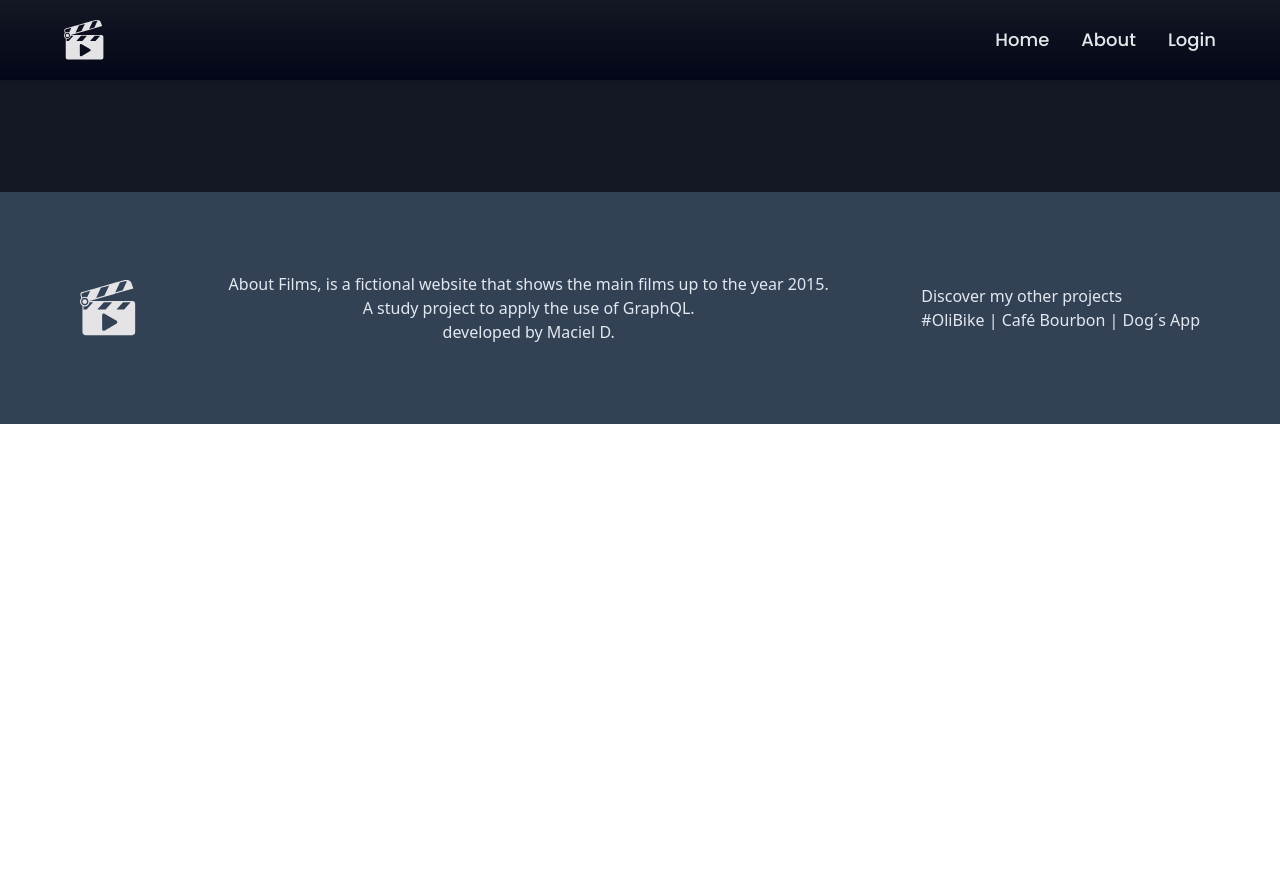
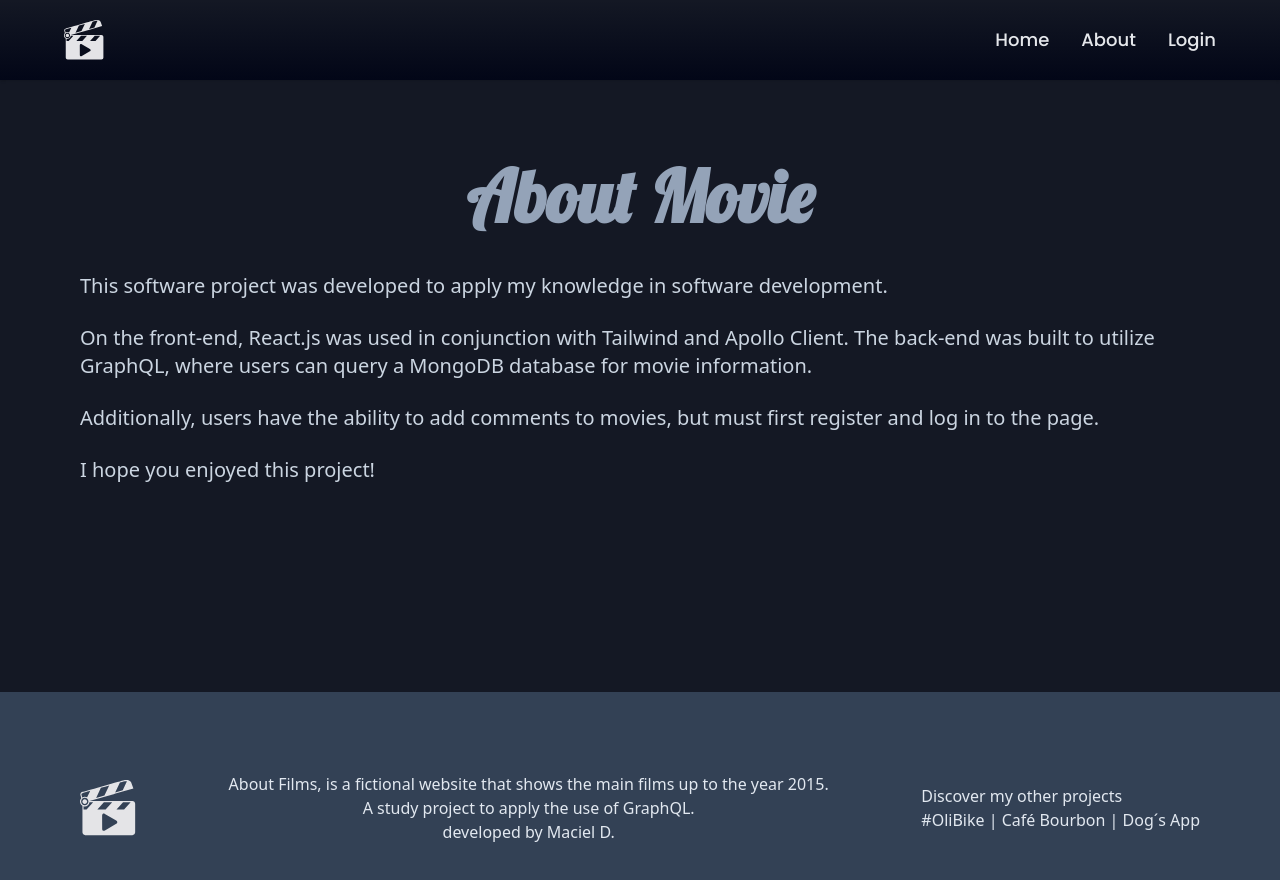
Before and after one commit to MacielDouglas/AboutMovie_GraphQL_Mongo, a React (Vite) app in the folder client/: page /about in a window 1280 px wide. Shown: the top 880 px of the page. Before the commit the page ends 800 px from the top, so only its background shows below. Built offline with nearby package versions, Linux system fonts and the light colour scheme.

Commit message:
Criado página About

```diff
--- a/client/src/App.jsx
+++ b/client/src/App.jsx
@@ -5,6 +5,7 @@ import Home from "./pages/Home";
 import Movie from "./pages/Movie";
 import Search from "./pages/Search";
 import ScrollToTop from "./components/ScrollToTop";
+import About from "./pages/About";
 
 export default function App() {
   return (
@@ -14,6 +15,7 @@ export default function App() {
         <Header />
         <Routes>
           <Route path="/" element={<Home />} />
+          <Route path="/about" element={<About />} />
           <Route path="/movie/:movieSlug/:movieId" element={<Movie />} />
           <Route path="/search/:cast/:directors/:genres" element={<Search />} />
         </Routes>
--- a/client/src/components/Footer.jsx
+++ b/client/src/components/Footer.jsx
@@ -3,7 +3,7 @@ import movie from "../assets/AboutMovie.svg";
 
 export default function Footer() {
   return (
-    <footer className="mt-28 bg-slate-700 text-slate-200">
+    <footer className="mt-14 bg-slate-700 text-slate-200">
       <div className="flex flex-wrap gap-4 justify-center items-center max-w-7xl mx-auto p-20 md:justify-between">
         <Link to="/" className="">
           <img className="w-14" src={movie} alt="image logo" />
--- a/client/src/components/Header.jsx
+++ b/client/src/components/Header.jsx
@@ -63,11 +63,11 @@ export default function Header() {
       {/* Modal para dispositivos móveis */}
       {isModalOpen && (
         <div
-          className="fixed inset-0 bg-black bg-opacity-50 z-50 flex  items-end"
+          className="fixed inset-0 bg-black bg-opacity-50 z-50 flex  justify-end"
           onClick={toggleModal}
         >
-          <div className="bg-white p-4 rounded-lg w-full md:w-1/2 h-full sm:w-1/2">
-            <form onSubmit={handleSubmit} className="flex items-center mb-4">
+          <div className="bg-white p-6 rounded-lg md:w-1/2 h-full sm:w-1/2">
+            <form onSubmit={handleSubmit} className="flex items-center mb-6">
               <input
                 type="text"
                 placeholder="Search movie..."
@@ -79,7 +79,7 @@ export default function Header() {
                 <img src={searchIcon} alt="search" className="w-6" />
               </button>
             </form>
-            <ul className="flex flex-col gap-4">
+            <ul className="flex flex-col gap-4 font-poppins text-xl">
               <li>
                 <Link to="/">Home</Link>
               </li>
--- /dev/null
+++ b/client/src/pages/About.jsx
@@ -0,0 +1,25 @@
+export default function About() {
+  return (
+    <div className="py-20 px-4 max-w-6xl mx-auto mb-32">
+      <h1 className="text-7xl text-center font-bold mb-10 text-cor_button font-lobster text-slate-400">
+        About Movie
+      </h1>
+      <div className="text-xl flex flex-col gap-6 text-slate-300">
+        <p>
+          This software project was developed to apply my knowledge in software
+          development.
+        </p>
+        <p>
+          On the front-end, React.js was used in conjunction with Tailwind and
+          Apollo Client. The back-end was built to utilize GraphQL, where users
+          can query a MongoDB database for movie information.
+        </p>
+        <p>
+          Additionally, users have the ability to add comments to movies, but
+          must first register and log in to the page.
+        </p>
+        <p>I hope you enjoyed this project!</p>
+      </div>
+    </div>
+  );
+}
--- a/client/src/pages/Home.jsx
+++ b/client/src/pages/Home.jsx
@@ -70,7 +70,10 @@ export default function Home() {
   return (
     <div className="-mt-24">
       <WelcomeSection movies={movies} />
-      <div className="max-w-6xl mx-auto mt-36">
+      <div className="max-w-6xl mx-auto">
+        <h1 className="text-3xl font-poppins text-slate-500 mt-24 mb-12 text-center">
+          Top rated films
+        </h1>
         <Cards movies={movies} />
         <div className="flex justify-center my-8">
           <button
--- a/client/src/pages/Search.jsx
+++ b/client/src/pages/Search.jsx
@@ -40,12 +40,11 @@ export default function Search() {
   if (error) return <h1>Error...</h1>;
 
   let movies = data ? data.filterMovies : [];
-
   return (
-    <div className="container mx-auto px-4  text-zinc-400">
+    <div className="container mx-auto px-4  text-zinc-400 mt-6">
       <div className="grid grid-cols-1 lg:grid-cols-4 gap-4">
-        <div className="lg:border-r border-gray-200 pb-4">
-          <form className="space-y-4">
+        <div className="lg:border-r border-gray-200 pb-4 ">
+          <form className="space-y-4 mr-5">
             <div>
               <label htmlFor="searchCast" className="block font-semibold">
                 Search cast:
```
